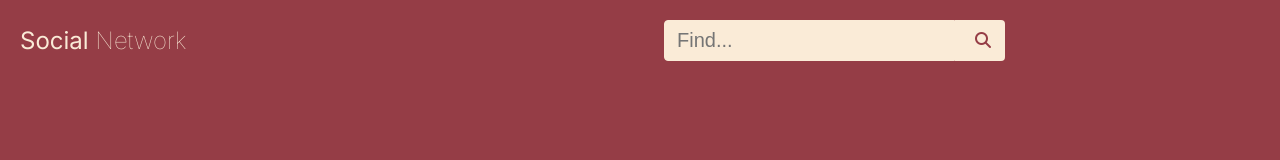
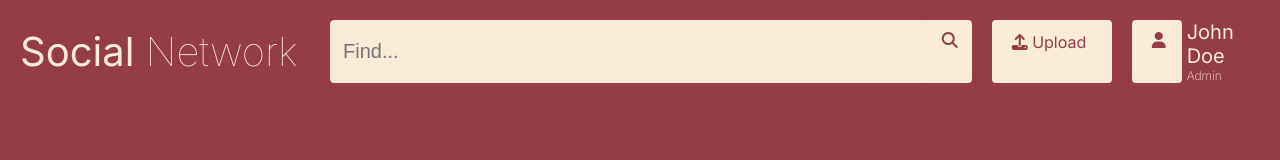
Before and after one commit to DeniPriatna33/html_css, a plain HTML site: page miniproject_2/miniproject_2.html in a window 1280 px wide. Drawn offline with Linux system fonts and the light colour scheme.

Commit message:
Miniproject 2 Fix

```diff
--- a/miniproject_2/miniproject_2.css
+++ b/miniproject_2/miniproject_2.css
@@ -19,13 +19,13 @@ body {
 
 .left-header {
     color: antiquewhite;
-    font-size: 24px;
+    font-size: 40px;
 }
 
 .right-header {
     display: grid;
     grid-template-columns: 5fr 120px 1fr;
-    justify-items: end;
+    gap: 20px;
 }
 
 .search-input {
@@ -44,9 +44,27 @@ body {
     font-size: 20px;
 }
 
-.search-input>i {
+.search-input>i, .upload, .account > i{
     border-radius: 0 4px 4px 0;
     background-color: antiquewhite;
     padding: 12px 20px;
     color: rgb(149, 61, 70);
 }
+
+.upload > input {
+    display: none;
+}
+
+.upload, .account > i {
+    border-radius: 4px;
+}
+
+.account {
+    display: grid;
+    grid-template-columns: 50px 1fr;
+    gap: 5px;
+}
+
+.account-name{
+    color: antiquewhite;
+}
--- a/miniproject_2/miniproject_2.html
+++ b/miniproject_2/miniproject_2.html
@@ -22,6 +22,17 @@
                     <input type="text" placeholder="Find...">
                     <i class="fa-solid fa-magnifying-glass"></i>
                 </div>
+                <div class="upload">
+                    <input type="file" id="upload" >
+                    <i class="fa-solid fa-upload"></i> Upload
+                </div>
+                <div class="account">
+                    <i class="fa-solid fa-user"></i>
+                    <div class="account-name">
+                        <div style="font-size: 20px;">John Doe</div>
+                        <div style="font-size: 12px; font-weight: 200;">Admin</div>
+                    </div>
+                </div>
             </div>
         </div>
     </div>
```
